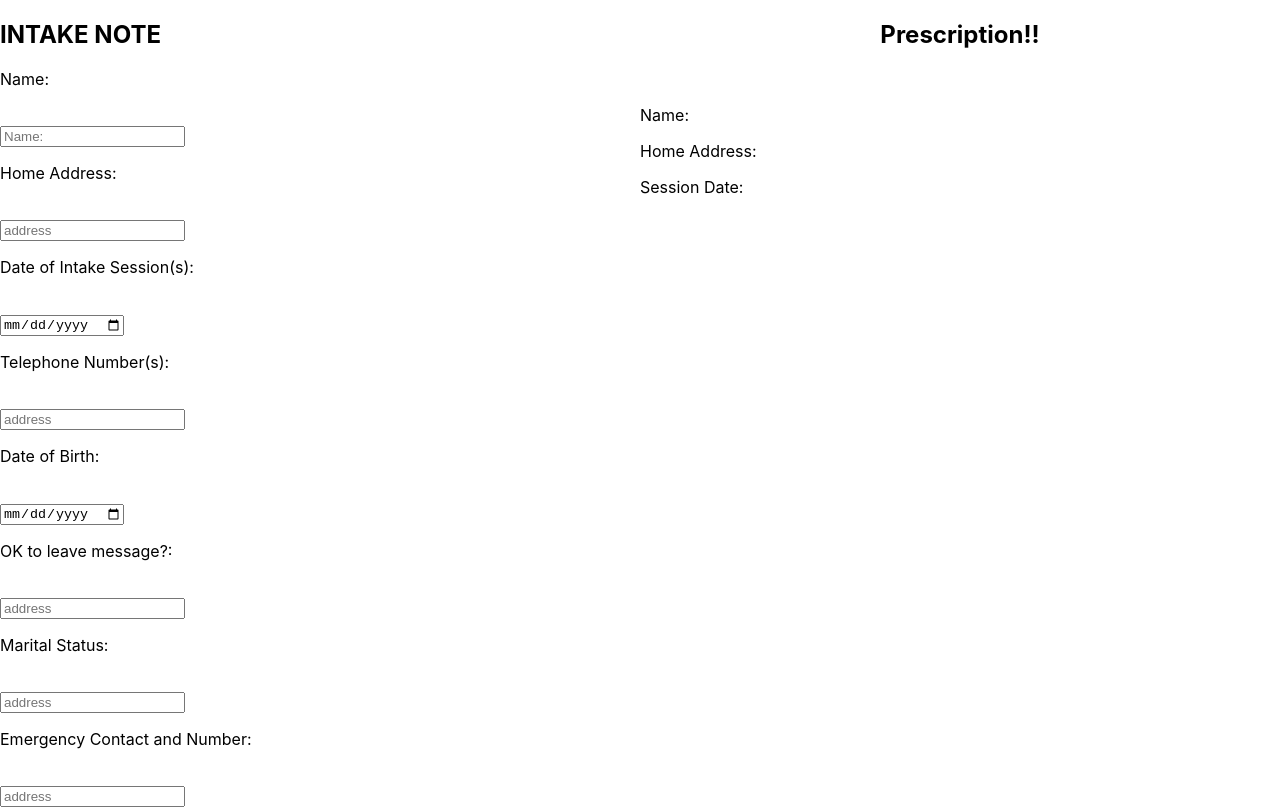
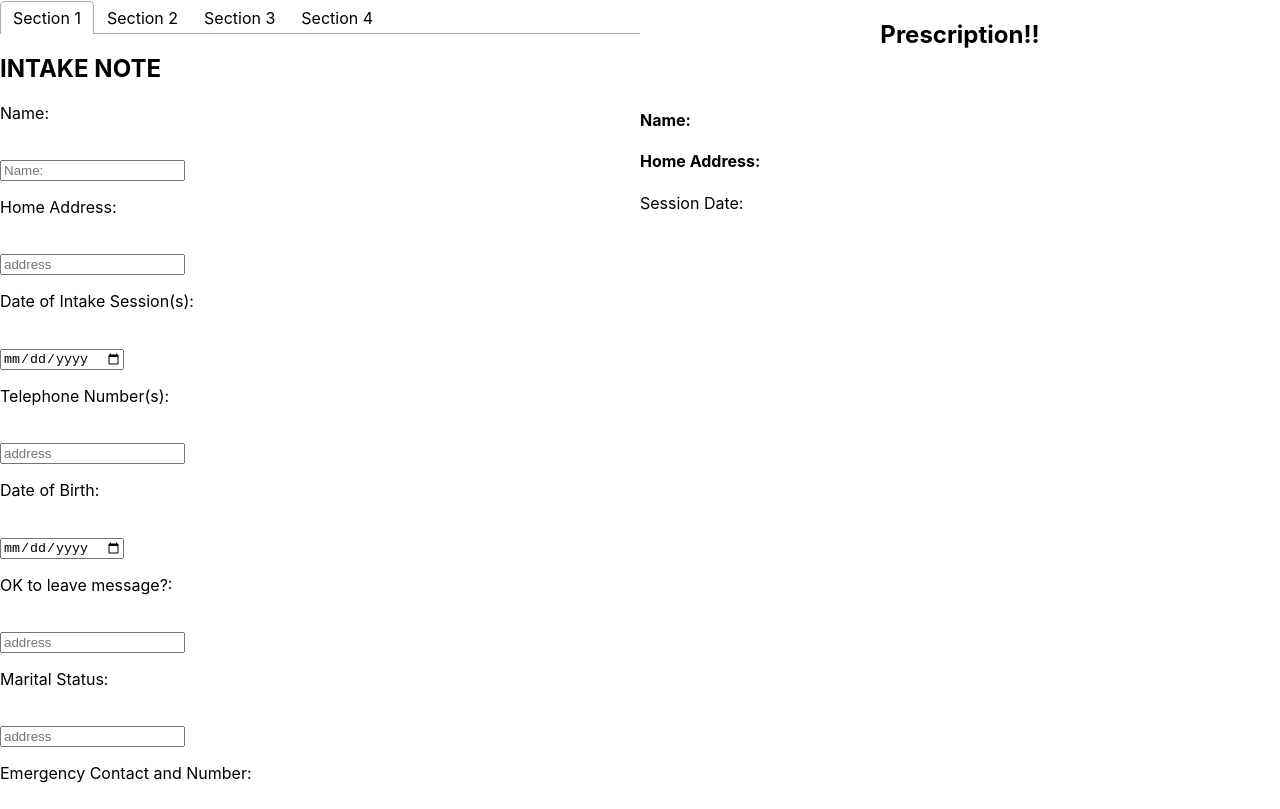
Before and after one commit to MuhSharjeel/note, a React (Create React App) app: page /intake-note in a window 1280 px wide. Shown: the top 809 px of the page. Built offline with nearby package versions, Linux system fonts and the light colour scheme.

Commit message:
eight commit

```diff
--- a/src/containers/Intake_Note/Intake_Note.js
+++ b/src/containers/Intake_Note/Intake_Note.js
@@ -85,9 +85,18 @@ class Intake_Note extends Component{
           return (
 
             <div>
+            <div className="intake_note">
 
               {/*<Header/>*/}
-              <div className="intake_note">
+              <Tabs>
+                <TabList>
+                <Tab>Section 1</Tab>
+                <Tab>Section 2</Tab>
+                <Tab>Section 3</Tab>
+                <Tab>Section 4</Tab>
+                </TabList>
+
+                <TabPanel>
               <Section_1  namechange={this.newnameHandler}
                           addresschange={this.addressHandler}
                           datechange   ={this.dateHandler}
@@ -111,11 +120,23 @@ class Intake_Note extends Component{
                           living={this.state.living}
                           referral={this.state.referral}
                           occupation={this.state.occupation}/>
-              <Section_2 />
-              <Section_3 />
-              <Section_4 />
 
-              <General_Info/>
+              </TabPanel>
+              <TabPanel>
+                <Section_2 />
+              </TabPanel>
+
+              <TabPanel>
+                <Section_3 />
+              </TabPanel>
+
+              <TabPanel>
+                <Section_4 />
+              </TabPanel>
+
+              </Tabs>
+
+
               </div>
               <Prescription
               address={this.state.address}
--- a/src/containers/Second/Prescription/Prescription.js
+++ b/src/containers/Second/Prescription/Prescription.js
@@ -9,8 +9,8 @@ const Prescription = (props) => {
     <center><h2> Prescription!!</h2></center>
     <br/>
 
-    <p>Name: {props.name}</p>
-    <p>Home Address: {props.address !="" ? props.address:""}</p>
+    <p><h4>Name: </h4>{props.name}</p>
+    <p><h4> Home Address: </h4>{props.address !="" ? props.address:""}</p>
     <p>Session Date:         {props.date !="" ? props.date:""}</p>
     <p>         {props.number !="" ? props.number:""}</p>
     <p>         {props.birthdate !="" ? props.birthdate:""}</p>
```
